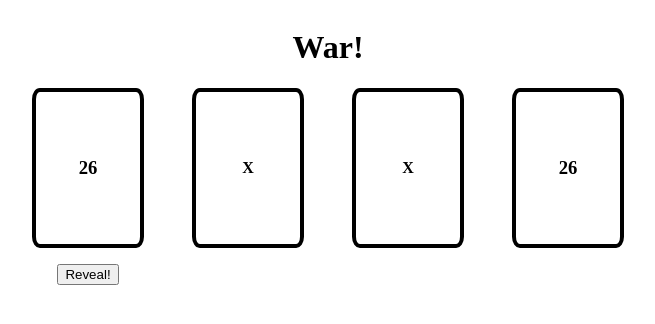
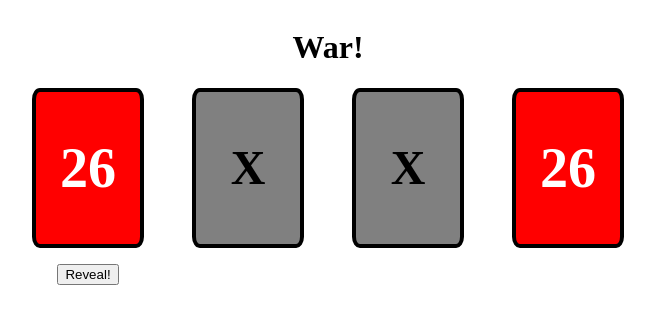
Before and after one commit to gamecoder95/react-war, a React (Vite) app in the folder react-war-frontend/: page / in a window 1280 px wide. Shown: the top 324 px of the page, without its empty margins (312-967 px from the left). Built offline with nearby package versions, Linux system fonts and the light colour scheme.

Commit message:
Cards are styled
Cards have simple style that reflect their state.

```diff
--- a/react-war-frontend/src/App.css
+++ b/react-war-frontend/src/App.css
@@ -25,9 +25,21 @@
   display: flex;
   justify-content: center;
   align-items: center;
+  font-size: 3rem;
+  background-color: gray;
 }
 
-.playerDeck {
+.playerCard.faceUp {
+  background-color: white;
+  color: black;
+}
+
+.playerCard.faceDown {
+  background-color: red;
+  color: white;
+}
+
+.deck {
   width: 100%;
   height: 100%;
   border: 4px solid #000000;
@@ -35,4 +47,7 @@
   display: flex;
   justify-content: center;
   align-items: center;
+  background-color: red;
+  font-size: 3rem;
+  color: white;
 }
--- a/react-war-frontend/src/PlayerDeck/PlayerDeck.tsx
+++ b/react-war-frontend/src/PlayerDeck/PlayerDeck.tsx
@@ -3,7 +3,7 @@ import type { Card } from "../gameplay/Card";
 function PlayerDeck({deck}: {deck: Card[]}) {
 
     return (
-        <div className="playerDeck">
+        <div className="deck">
             <h3>{deck.length}</h3>
         </div>
     );
--- a/react-war-frontend/src/WarQueue/WarQueue.tsx
+++ b/react-war-frontend/src/WarQueue/WarQueue.tsx
@@ -3,15 +3,20 @@ import type { Card } from "../gameplay/Card";
 
 function WarQueue({warDeque} : {warDeque: Card[]}) {
 
-    const displayCard = (card: Card) => card.isFaceUp ? card.value : '|';
+    const player1Card = warDeque[0];
+    const player2Card = warDeque[warDeque.length - 1];
+
+    const displayCard = (card: Card) => card.isFaceUp ? card.value : '';
+
+    const getPlayerCardClass = (card: Card) => `playerCard ${card ? (card.isFaceUp ? 'faceUp' : 'faceDown') : ''}`;
 
     return (
         <>
-            <div className="playerCard">
-                <h4>{warDeque.length > 0 ? displayCard(warDeque[0]) : 'X'}</h4>
+            <div className={getPlayerCardClass(player1Card)}>
+                <h4>{warDeque.length > 0 ? displayCard(player1Card) : 'X'}</h4>
             </div>
-            <div className="playerCard">
-                <h4>{warDeque.length > 0 ? displayCard(warDeque[warDeque.length - 1]) : 'X'}</h4>
+            <div className={getPlayerCardClass(player2Card)}>
+                <h4>{warDeque.length > 0 ? displayCard(player2Card) : 'X'}</h4>
             </div>
         </>
     );
```
